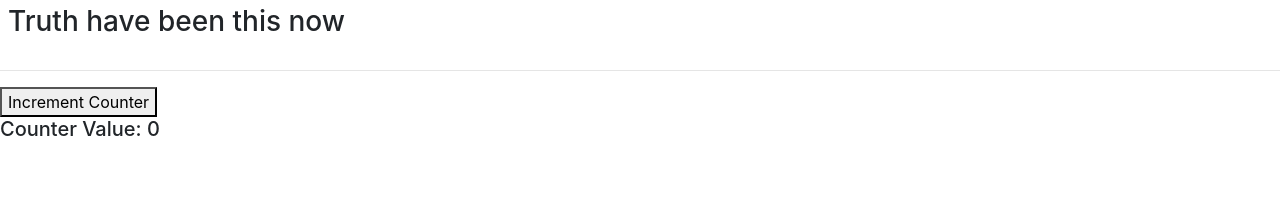
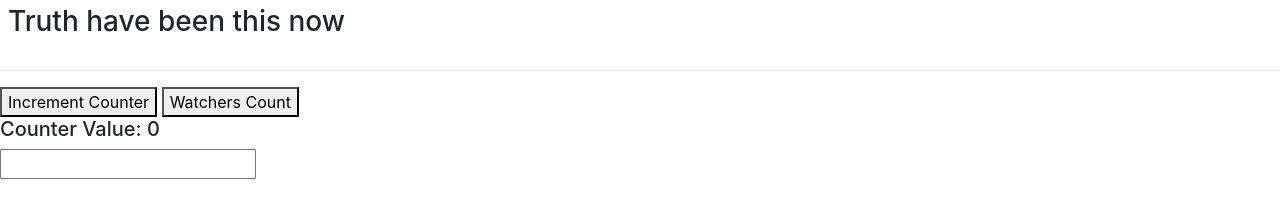
Before and after one commit to KKkaran/AngularJSBasics, a plain HTML site: page index.html in a window 1280 px wide. Shown: the part 131-348 px from the top of the page. Drawn offline with nearby package versions, Linux system fonts and the light colour scheme.

Commit message:
able to one time bind with the lname

```diff
--- a/index.html
+++ b/index.html
@@ -28,7 +28,11 @@
 
     <div ng-controller="digestController">
         <button ng-click="add()">Increment Counter</button>
+        <button ng-click="show()">Watchers Count</button>
         <h5>Counter Value: {{counterValue}}</h5>
+        <input type="text" ng-model="lname">
+        {{::lname}}
+        {{lname}}
     </div>
 
 <!-- Scripts go below -->
--- a/scripts/app.js
+++ b/scripts/app.js
@@ -12,12 +12,16 @@
 
     function digestController($scope,$timeout) {
         $scope.counterValue = 0;
+        //$scope.lname = "Last name"
         $scope.add = function () {
             //console.log(++$scope.counterValue);
             $timeout(() => {
                 console.log(++$scope.counterValue)
                 // $scope.$digest()
             }, 3000);
+        }
+        $scope.show = function () {
+            console.log($scope.$$watchersCount)
         }
     }
     function SquareController($scope, $filter, upperCaseFilter, squareNumberFilter) {
```
